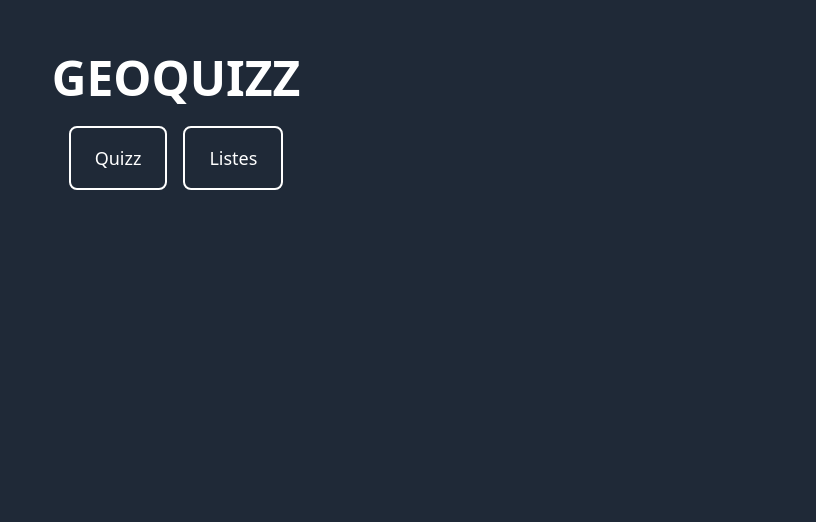
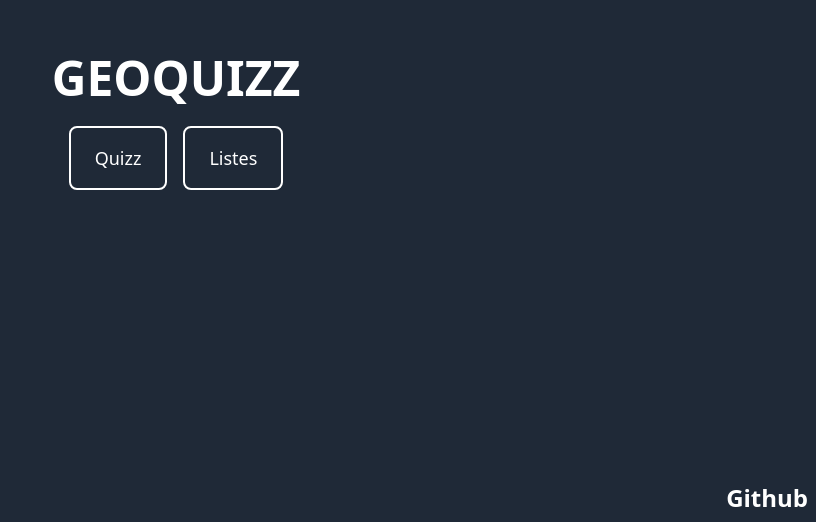
Before and after one commit to DJKFifou/Geoquizz, a SvelteKit app: page / in a window 1280 px wide. Shown: the part 278-800 px from the top of the page, without its empty margins (464-1280 px from the left). Built offline with nearby package versions, Linux system fonts and the light colour scheme.

Commit message:
add github cta

```diff
--- a/src/routes/+layout.svelte
+++ b/src/routes/+layout.svelte
@@ -15,4 +15,10 @@
 	</button>
 {/if}
 
+<a
+	href="https://github.com/DJKFifou"
+	target="_blank"
+	class="absolute bottom-2 right-2 text-2xl font-bold text-white">Github</a
+>
+
 {@render children()}
```
